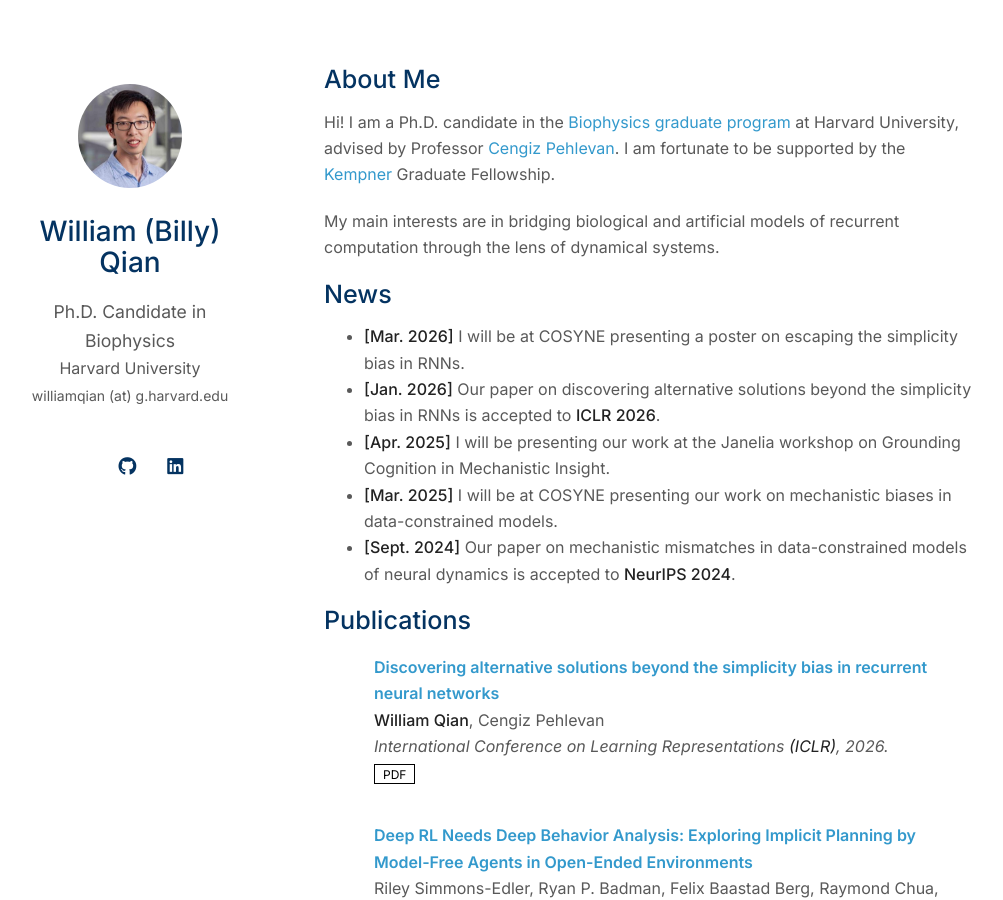
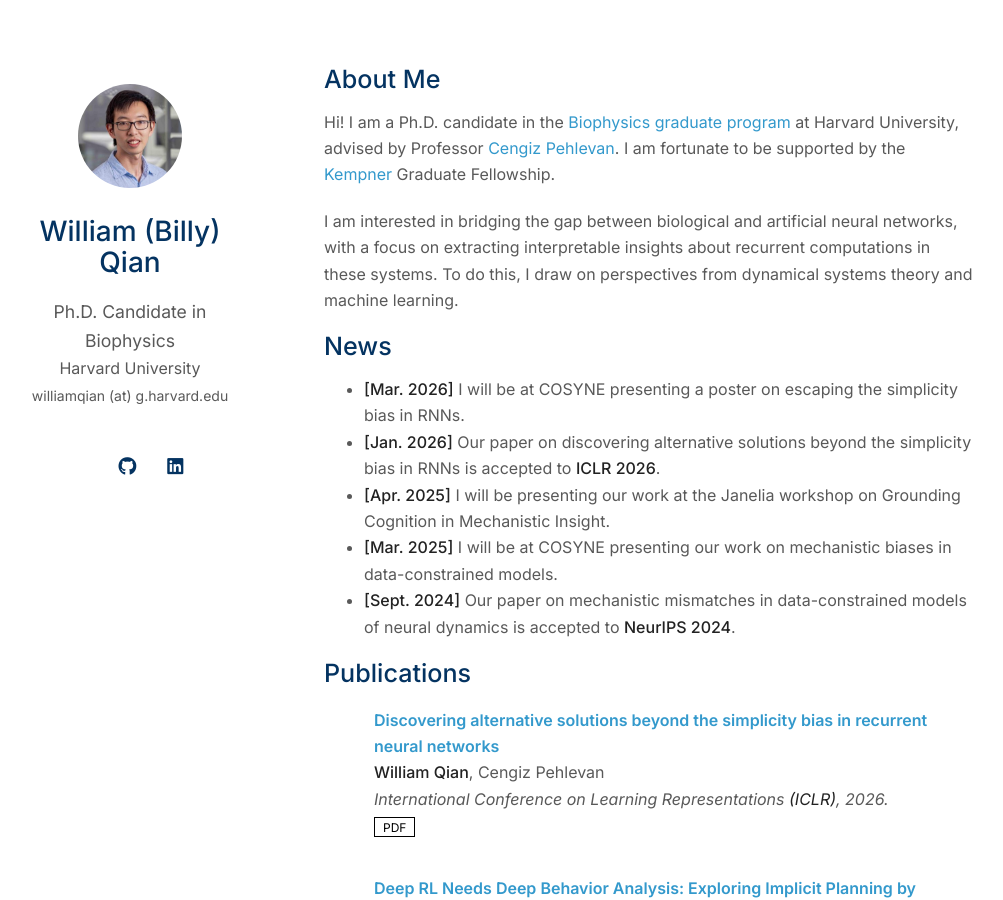
Before and after one commit to wqian0/wqian0.github.io, a Jekyll site: the page built from index.md, in a window 1280 px wide and 900 px high. Shown: the whole window, without its empty margins (146-1149 px from the left). Built offline with Jekyll 4.4.1, drawn with Linux system fonts in a browser that asks for light colours; a style sheet for code colours, icons or effects is not loaded; our own code applies the rules of GitHub Pages for plain Markdown files.

Commit message:
Revise research-interest blurb in About Me

```diff
--- a/index.md
+++ b/index.md
@@ -6,7 +6,7 @@
 
 Hi! I am a Ph.D. candidate in the [Biophysics graduate program](https://biophysics.fas.harvard.edu/) at Harvard University, advised by Professor [Cengiz Pehlevan](https://pehlevan.seas.harvard.edu/). I am fortunate to be supported by the [Kempner](https://kempnerinstitute.harvard.edu/) Graduate Fellowship.
 
-My main interests are in bridging biological and artificial models of recurrent computation through the lens of dynamical systems.
+I am interested in bridging the gap between biological and artificial neural networks, with a focus on extracting interpretable insights about recurrent computations in these systems. To do this, I draw on perspectives from dynamical systems theory and machine learning.
 
 ## News
 - **[Mar. 2026]** I will be at COSYNE presenting a poster on escaping the simplicity bias in RNNs.
--- a/preview.html
+++ b/preview.html
@@ -274,7 +274,7 @@
 <section>
 <h2>About Me</h2>
 <p>Hi! I am a Ph.D. candidate in the <a href="https://biophysics.fas.harvard.edu/">Biophysics graduate program</a> at Harvard University, advised by Professor <a href="https://pehlevan.seas.harvard.edu/">Cengiz Pehlevan</a>. I am fortunate to be supported by the <a href="https://kempnerinstitute.harvard.edu/">Kempner</a> Graduate Fellowship.</p>
-<p>My main interests are in bridging biological and artificial models of recurrent computation through the lens of dynamical systems.</p>
+<p>I am interested in bridging the gap between biological and artificial neural networks, with a focus on extracting interpretable insights about recurrent computations in these systems. To do this, I draw on perspectives from dynamical systems theory and machine learning.</p>
 <h2>News</h2>
 <ul>
 <li><strong>[Mar. 2026]</strong> I will be at COSYNE presenting a poster on escaping the simplicity bias in RNNs.</li>
```
